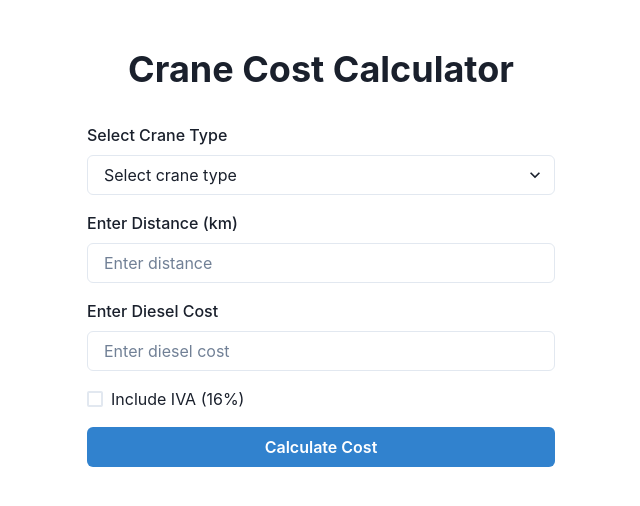
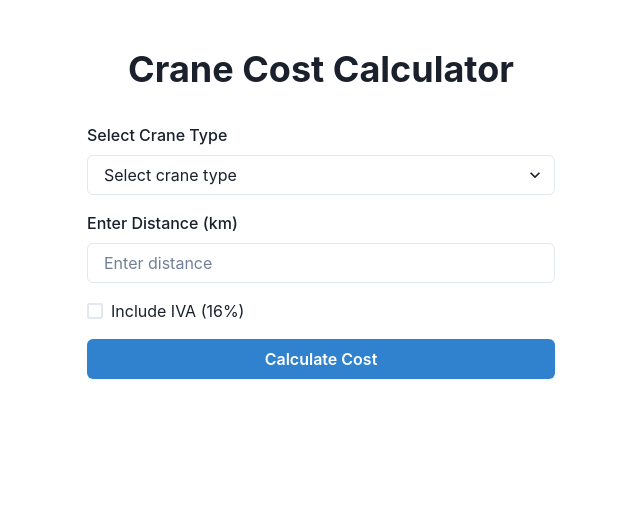
Before and after one commit to GPT-Engineer-App/cost-per-crane-type, a React (Vite) app: page / in a window 1280 px wide. Shown: the top 506 px of the page, without its empty margins (319-959 px from the left). Built offline with nearby package versions, Linux system fonts and the light colour scheme.

Commit message:
Removed the diesel cost input field and its related logic from the total cost calculation in the `Index` component.
Prompt: Delete diésel costo

```diff
--- a/src/pages/Index.jsx
+++ b/src/pages/Index.jsx
@@ -36,10 +36,6 @@ const Index = () => {
     let baseCost = calculateCost(craneType, parseFloat(distance));
     let totalCost = baseCost;
 
-    if (dieselCost) {
-      totalCost += parseFloat(dieselCost);
-    }
-
     if (includeIVA) {
       const iva = baseCost * 0.16;
       const totalWithIVA = totalCost + iva;
@@ -69,10 +65,7 @@ const Index = () => {
             <FormLabel>Enter Distance (km)</FormLabel>
             <Input type="number" placeholder="Enter distance" value={distance} onChange={(e) => setDistance(e.target.value)} />
           </FormControl>
-          <FormControl id="dieselCost">
-            <FormLabel>Enter Diesel Cost</FormLabel>
-            <Input type="number" placeholder="Enter diesel cost" value={dieselCost} onChange={(e) => setDieselCost(e.target.value)} />
-          </FormControl>
+
           <FormControl>
             <Checkbox isChecked={includeIVA} onChange={(e) => setIncludeIVA(e.target.checked)}>
               Include IVA (16%)
```
